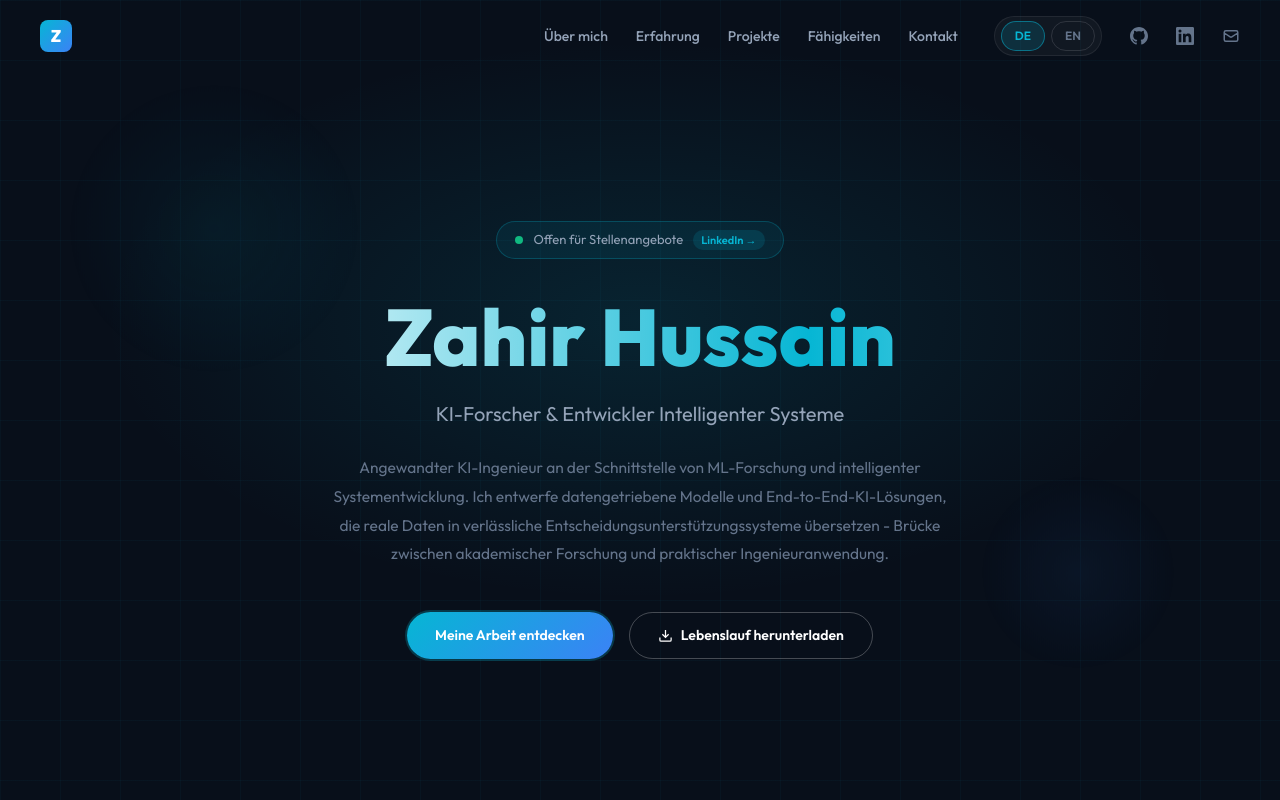
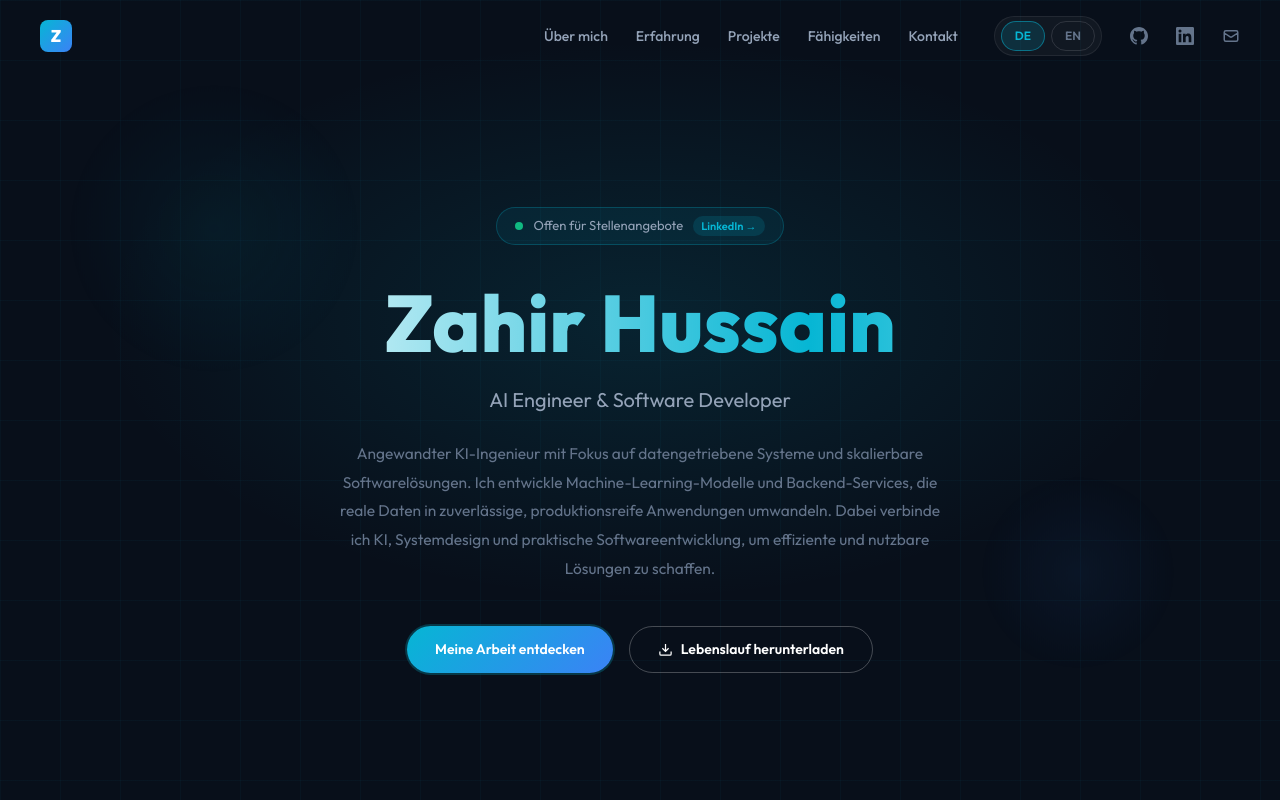
Before and after one commit to anwar-prog/zahir-portfolio, a React (Vite) app: page / in a window 1280 px wide. Shown: the top 800 px of the page. Built offline with nearby package versions, Linux system fonts and the light colour scheme.

Commit message:
Update hero title and description

```diff
--- a/src/App.jsx
+++ b/src/App.jsx
@@ -189,8 +189,8 @@ const translations = {
     nav: ["About", "Experience", "Projects", "Skills", "Contact"],
     navIds: ["about", "experience", "projects", "skills", "contact"],
     badge: "Available for opportunities",
-    heroTitle: "AI Researcher & Intelligent Systems Developer",
-    heroDesc: "Applied AI Engineer working at the intersection of machine learning research and intelligent system development. I design data-driven models and end-to-end AI solutions that transform real-world data into reliable decision support systems, bridging academic research with practical engineering applications.",
+    heroTitle: "AI Engineer & Software Developer",
+    heroDesc: "Applied AI Engineer focused on building data-driven systems and scalable software solutions. I develop machine learning models and backend services that transform real-world data into reliable, production-ready applications. My work combines AI, system design, and practical engineering to deliver efficient and usable solutions.",
     heroDescMobile: "Building data-driven AI systems that bridge machine learning research with real-world applications.",
     exploreBtn: "Explore My Work",
     downloadBtn: "Download CV",
@@ -398,8 +398,8 @@ const translations = {
     nav: ["Über mich", "Erfahrung", "Projekte", "Fähigkeiten", "Kontakt"],
     navIds: ["about", "experience", "projects", "skills", "contact"],
     badge: "Offen für Stellenangebote",
-    heroTitle: "KI-Forscher & Entwickler Intelligenter Systeme",
-    heroDesc: "Angewandter KI-Ingenieur an der Schnittstelle von ML-Forschung und intelligenter Systementwicklung. Ich entwerfe datengetriebene Modelle und End-to-End-KI-Lösungen, die reale Daten in verlässliche Entscheidungsunterstützungssysteme übersetzen - Brücke zwischen akademischer Forschung und praktischer Ingenieuranwendung.",
+    heroTitle: "AI Engineer & Software Developer",
+    heroDesc: "Angewandter KI-Ingenieur mit Fokus auf datengetriebene Systeme und skalierbare Softwarelösungen. Ich entwickle Machine-Learning-Modelle und Backend-Services, die reale Daten in zuverlässige, produktionsreife Anwendungen umwandeln. Dabei verbinde ich KI, Systemdesign und praktische Softwareentwicklung, um effiziente und nutzbare Lösungen zu schaffen.",
     heroDescMobile: "Aufbau datengetriebener KI-Systeme, die ML-Forschung mit realen Anwendungen verbinden.",
     exploreBtn: "Meine Arbeit entdecken",
     downloadBtn: "Lebenslauf herunterladen",
```
